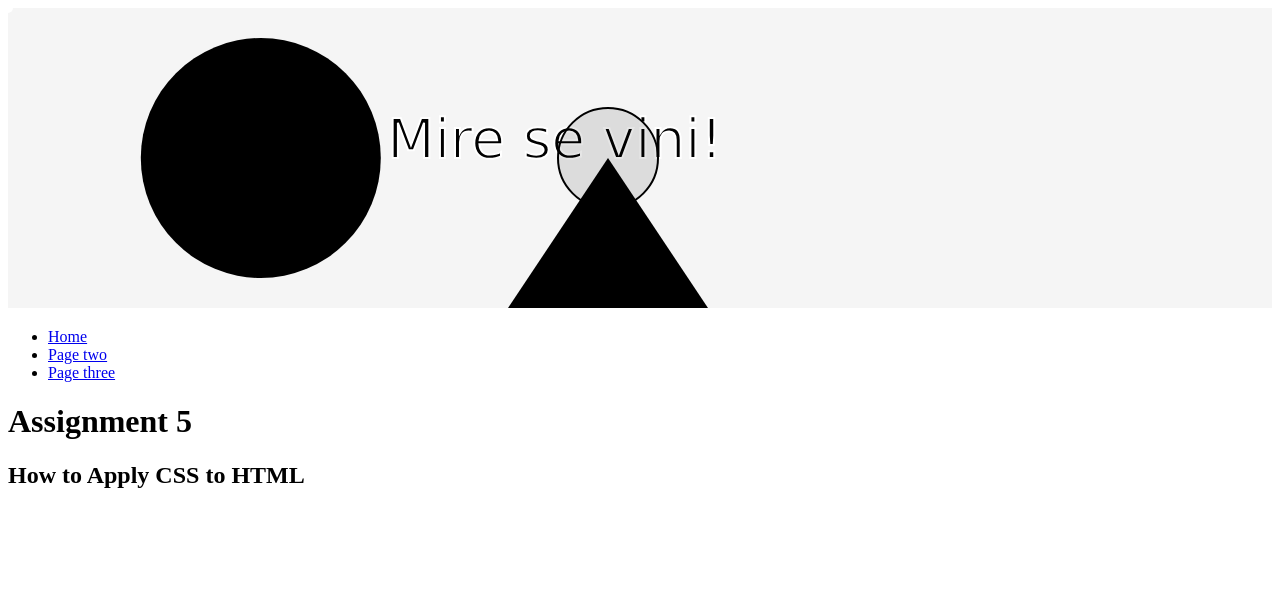
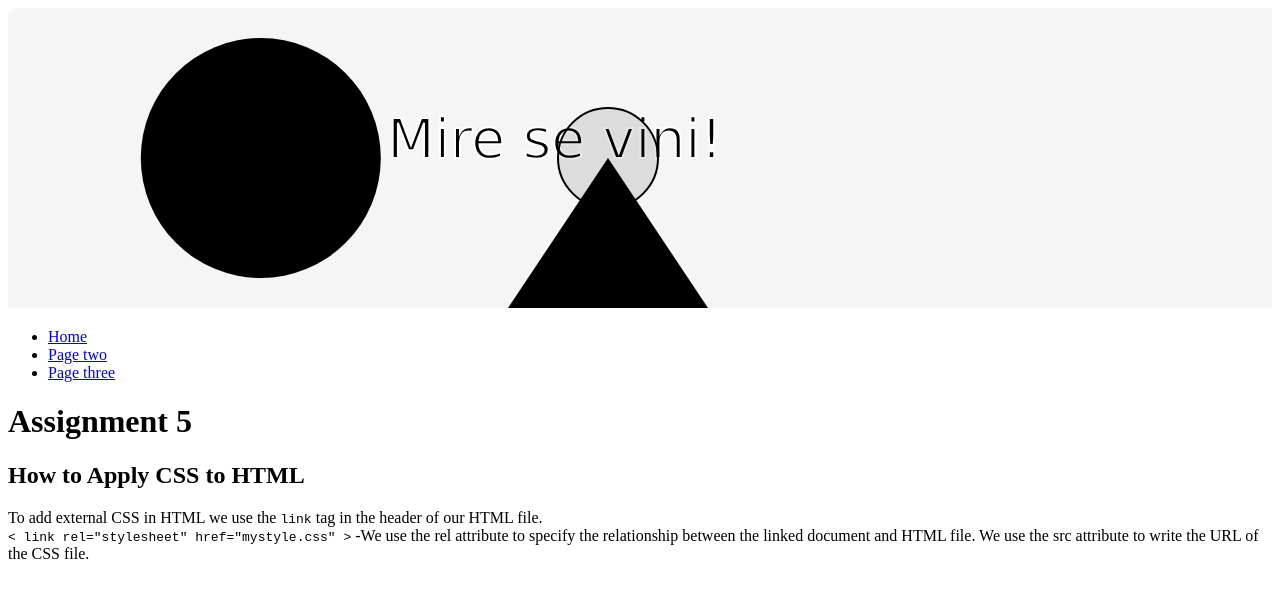
Before and after one commit to adeamulaku/assignment-5-repo, a plain HTML site: page index.html in a window 1280 px wide. Drawn offline with Linux system fonts and the light colour scheme.

Commit message:
<p> added

```diff
--- a/index.html
+++ b/index.html
@@ -42,7 +42,8 @@
     <h1>Assignment 5</h1>
     <h2 class="css-question">How to Apply CSS to HTML</h2>
     <p class="css-question">
-
+        To add external CSS in HTML we use the <code>link</code> tag in the header of our HTML file. <br>
+        <code>< link rel="stylesheet" href="mystyle.css" ></code> -We use the rel attribute to specify the relationship between the linked document and HTML file. We use the src attribute to write the URL of the CSS file.
     </p>
 
 </body>
```
